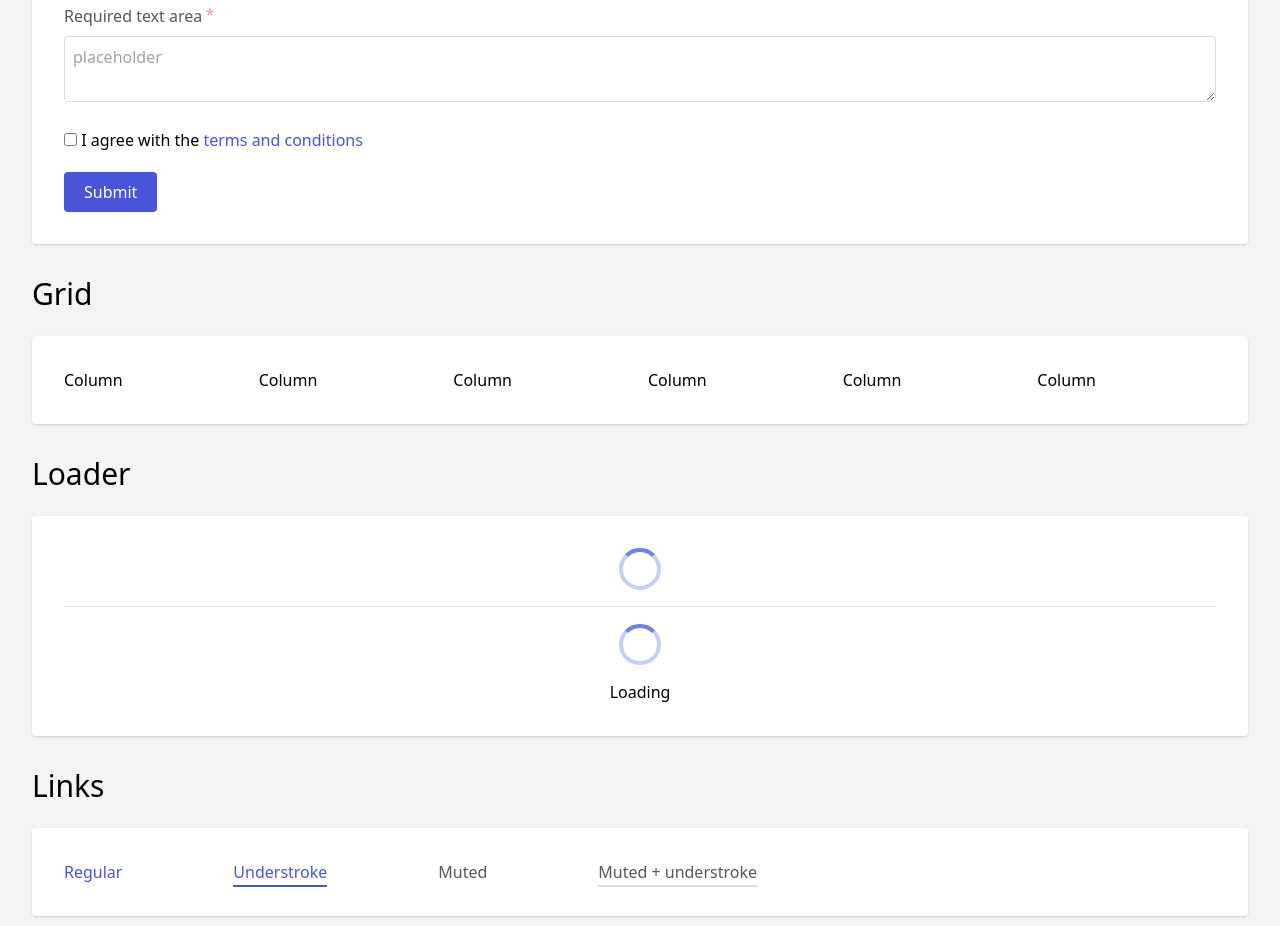
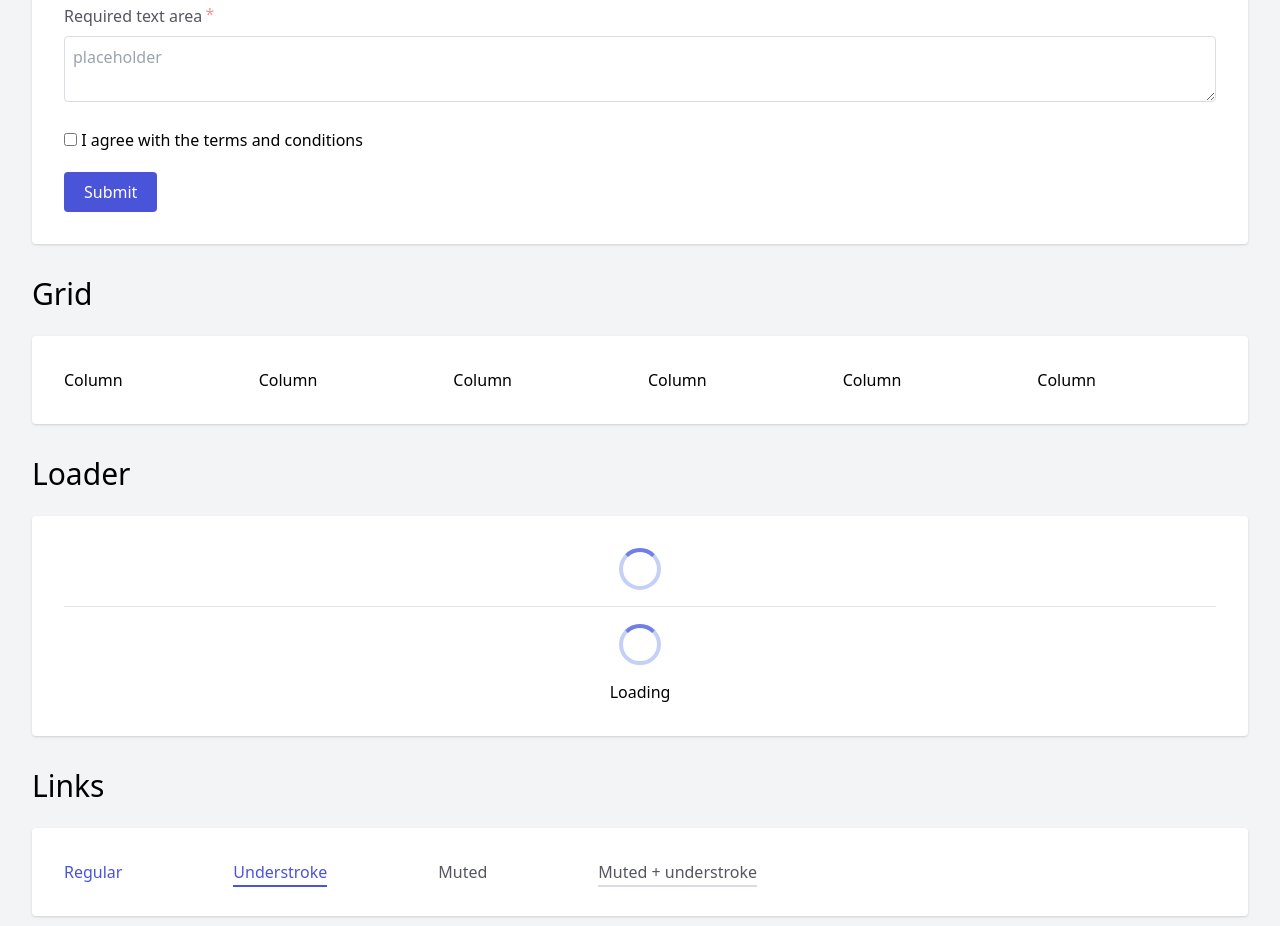
Before and after one commit to byteboomers/byteboomers-ui, a website: page index.html in a window 1280 px wide. Shown: the part 1260-2186 px from the top of the page. Drawn offline with nearby package versions, Linux system fonts and the light colour scheme.

Commit message:
Removed a tag styling, use the .link class for explicit styling

```diff
--- a/components.css
+++ b/components.css
@@ -449,15 +449,13 @@ textarea {
 
 /* Links */
 
-.link,
-a {
+.link {
   border-color: var(--color-indigo-500);
   color: var(--color-indigo-500);
   text-decoration: none;
 }
 
-.link:hover,
-a:hover {
+.link:hover {
   border-color: var(--color-indigo-600);
   color: var(--color-indigo-600);
   text-decoration: underline;
@@ -568,13 +566,13 @@ a:hover {
 /* Notification */
 
 .notification {
-  color: var(--color-white)!important;
-  background: var(--color-black)!important;
-  border-radius: var(--border-radius-default)!important;
-  box-shadow: var(--box-shadow-lg)!important;
-  margin: var(--spacing-4) 0!important;
-  max-width: var(--max-width-xl)!important;
-  padding: var(--spacing-4)!important;
+  color: var(--color-white) !important;
+  background: var(--color-black) !important;
+  border-radius: var(--border-radius-default) !important;
+  box-shadow: var(--box-shadow-lg) !important;
+  margin: var(--spacing-4) 0 !important;
+  max-width: var(--max-width-xl) !important;
+  padding: var(--spacing-4) !important;
 }
 
 /* Table */
```
Also changed, not shown: CHANGELOG.md.
